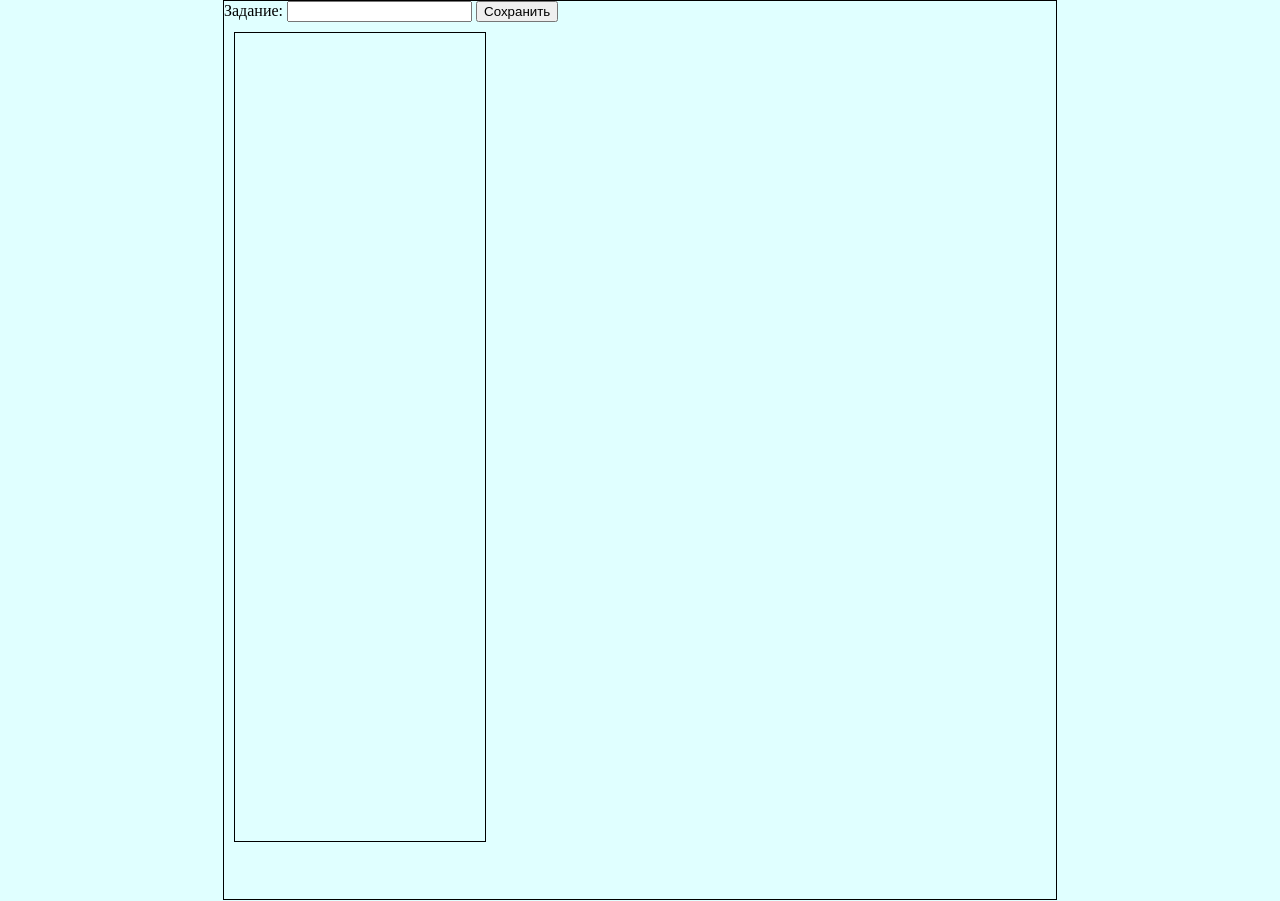
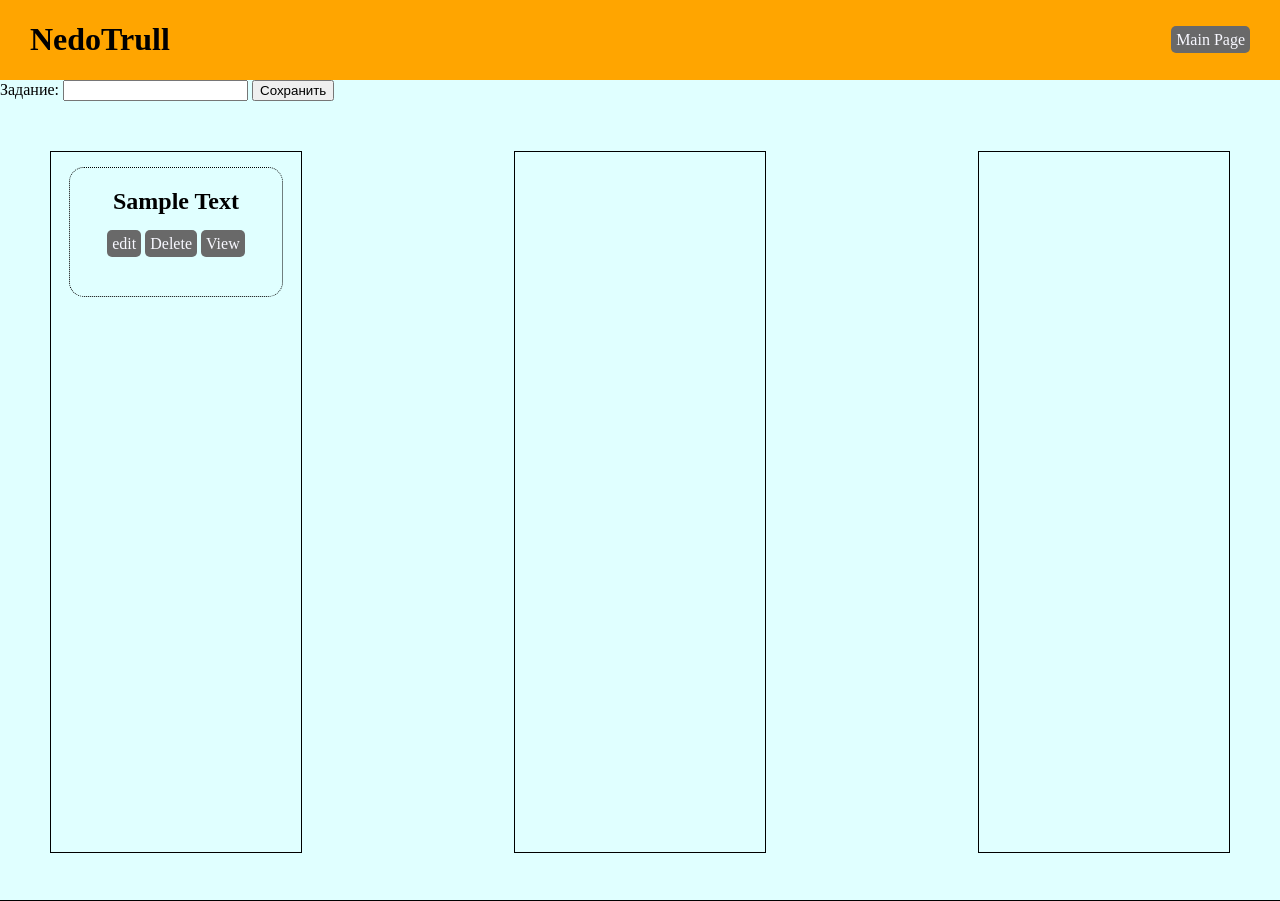
Before and after one commit to AndYuz27/nedoTrello, a plain HTML site: page index.html in a window 1280 px wide. Drawn offline with Linux system fonts and the light colour scheme.

Commit message:
add cards

```diff
--- a/index.html
+++ b/index.html
@@ -6,6 +6,15 @@
     <meta name="viewport" content="width=device-width, initial-scale=1.0">
     <title>Document</title>
     <style>
+        header{
+            display: flex;
+            flex-direction: row;
+            justify-content: space-between;
+            align-items: center;
+            padding-left: 30px;
+            padding-right: 30px;
+            background-color: orange;
+        }
         body{
             margin: 0;
             background-color: lightcyan;
@@ -16,16 +25,19 @@
             height: 900px;
         }
         .app{
-            width: 65%;
+            width: 100%;
             height: 900px;
             border: 1px solid;
+            margin: 20px;
+
+
         }
         .clms{
             display: flex;
             flex-direction: row;
-            padding: 10px;
-            width: 100%;
-            height: 90%;
+            justify-content: space-between;
+            margin: 50px;
+            height: 700px;
         }
         dddd{
             width: 250px;
@@ -40,19 +52,57 @@ align-items: center;
             height: 128px;
             border: 1px dotted;
             margin: 15px;
+            border-radius: 15px;
+            display: flex;
+            flex-direction: column;
+            align-items: center;
+
+        }
+        a{
+            color: ghostwhite;
+            text-decoration: none;
+            padding: 5px;
+            background-color: dimgray;
+            border-radius: 5px;
+        }
+        a:hover{
+            background-color: lightgreen;
+            color: black;
         }
     </style>
 </head>
 <body>
 <div class="app">
+    <header>
+        <h1>NedoTrull</h1>
+        <nav>
+<!--            <a href="/nedoTrull"></a> &lt;!&ndash; For Git Pages &ndash;&gt;-->
+            <a href="/">Main Page</a> <!-- For localhosat -->
 
+        </nav>
+    </header>
     <label for="task">Задание: </label>
     <input type="text" id="task">
     <button id="save">Сохранить</button>
     <div class="clms">
     <dddd>
+ <div class="card">
+     <h2>Sample Text</h2>
+     <div class="btn_card">
+         <a href="#">edit</a>
+         <a href="#">Delete</a>
+         <a href="#">View</a>
 
+     </div>
+
+ </div>
     </dddd>
+        <dddd>
+
+        </dddd>
+        <dddd>
+
+        </dddd>
     </div>
     </div>
 </div>
```
